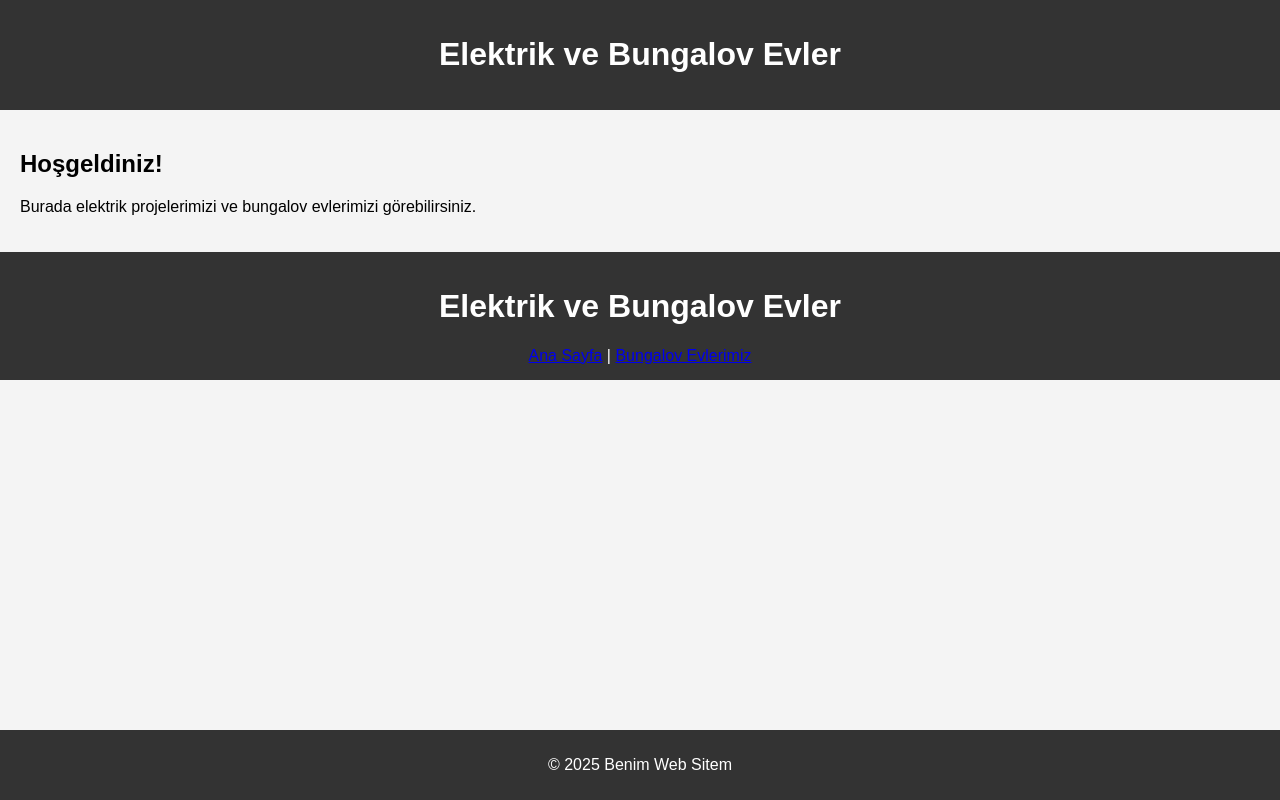
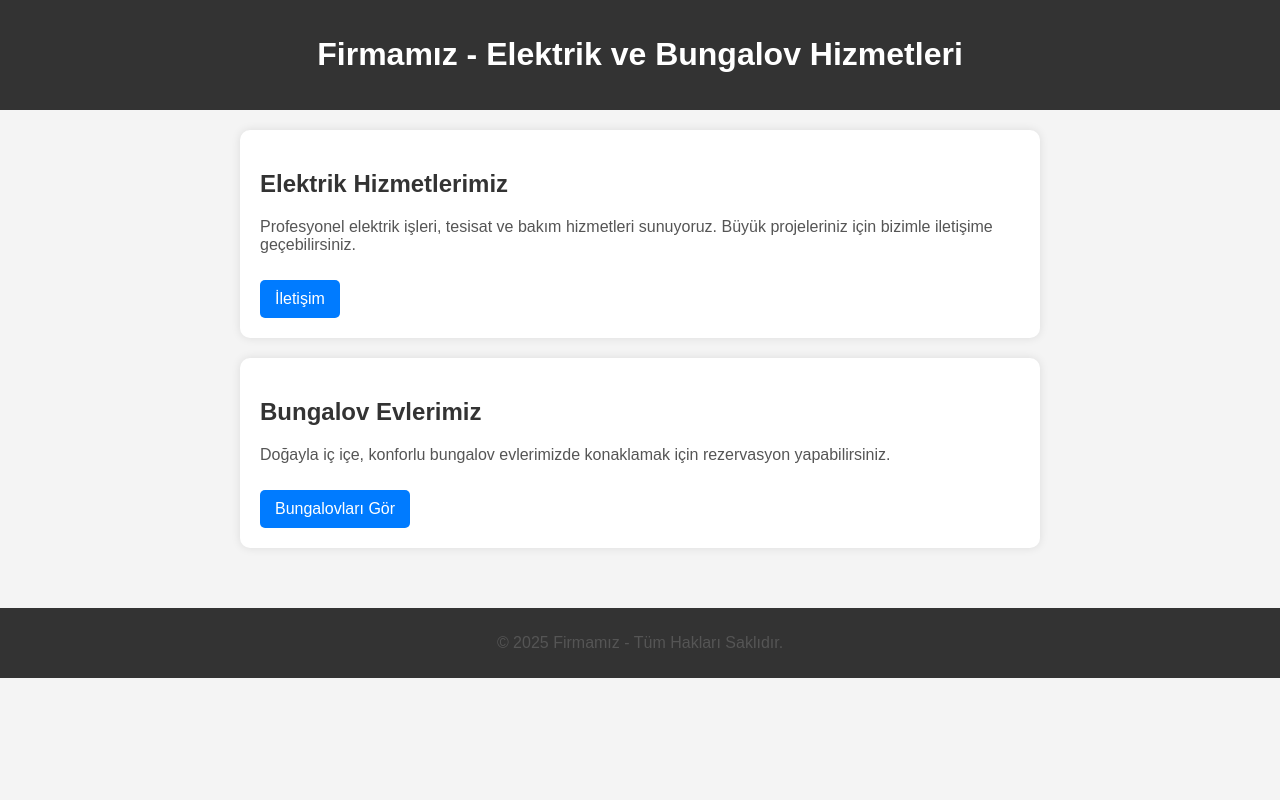
Before and after one commit to MKSelektrik/mkselektrik, a plain HTML site: page index.html in a window 1280 px wide. Drawn offline with Linux system fonts and the light colour scheme.

Commit message:
Update index.html

```diff
--- a/index.html
+++ b/index.html
@@ -3,7 +3,7 @@
 <head>
     <meta charset="UTF-8">
     <meta name="viewport" content="width=device-width, initial-scale=1.0">
-    <title>Benim Web Sitem</title>
+    <title>Firmamız - Elektrik ve Bungalov Hizmetleri</title>
     <style>
         body {
             font-family: Arial, sans-serif;
@@ -19,40 +19,70 @@
         }
         main {
             padding: 20px;
+            max-width: 800px;
+            margin: auto;
+        }
+        .section {
+            background: white;
+            padding: 20px;
+            border-radius: 10px;
+            box-shadow: 0 0 10px rgba(0, 0, 0, 0.1);
+            margin-bottom: 20px;
+        }
+        h2 {
+            color: #333;
+        }
+        p {
+            color: #555;
+        }
+        .button {
+            display: inline-block;
+            padding: 10px 15px;
+            background-color: #007bff;
+            color: white;
+            text-decoration: none;
+            border-radius: 5px;
+            margin-top: 10px;
+        }
+        .button:hover {
+            background-color: #0056b3;
         }
         footer {
             background-color: #333;
             color: white;
             text-align: center;
             padding: 10px 0;
-            position: fixed;
             width: 100%;
-            bottom: 0;
+            position: relative;
+            margin-top: 20px;
         }
     </style>
 </head>
 <body>
 
     <header>
-        <h1>Elektrik ve Bungalov Evler</h1>
+        <h1>Firmamız - Elektrik ve Bungalov Hizmetleri</h1>
     </header>
 
     <main>
-        <h2>Hoşgeldiniz!</h2>
-        <p>Burada elektrik projelerimizi ve bungalov evlerimizi görebilirsiniz.</p>
+        <!-- Elektrik İşleri -->
+        <section class="section">
+            <h2>Elektrik Hizmetlerimiz</h2>
+            <p>Profesyonel elektrik işleri, tesisat ve bakım hizmetleri sunuyoruz. Büyük projeleriniz için bizimle iletişime geçebilirsiniz.</p>
+            <a href="iletisim.html" class="button">İletişim</a>
+        </section>
+
+        <!-- Bungalov Evler -->
+        <section class="section">
+            <h2>Bungalov Evlerimiz</h2>
+            <p>Doğayla iç içe, konforlu bungalov evlerimizde konaklamak için rezervasyon yapabilirsiniz.</p>
+            <a href="bungalov.html" class="button">Bungalovları Gör</a>
+        </section>
     </main>
 
     <footer>
-        <p>&copy; 2025 Benim Web Sitem</p>
+        <p>&copy; 2025 Firmamız - Tüm Hakları Saklıdır.</p>
     </footer>
-    <header>
-    <h1>Elektrik ve Bungalov Evler</h1>
-    <nav>
-        <a href="index.html">Ana Sayfa</a> |
-        <a href="bungalov.html">Bungalov Evlerimiz</a>
-    </nav>
-</header>
-
 
 </body>
 </html>
```
